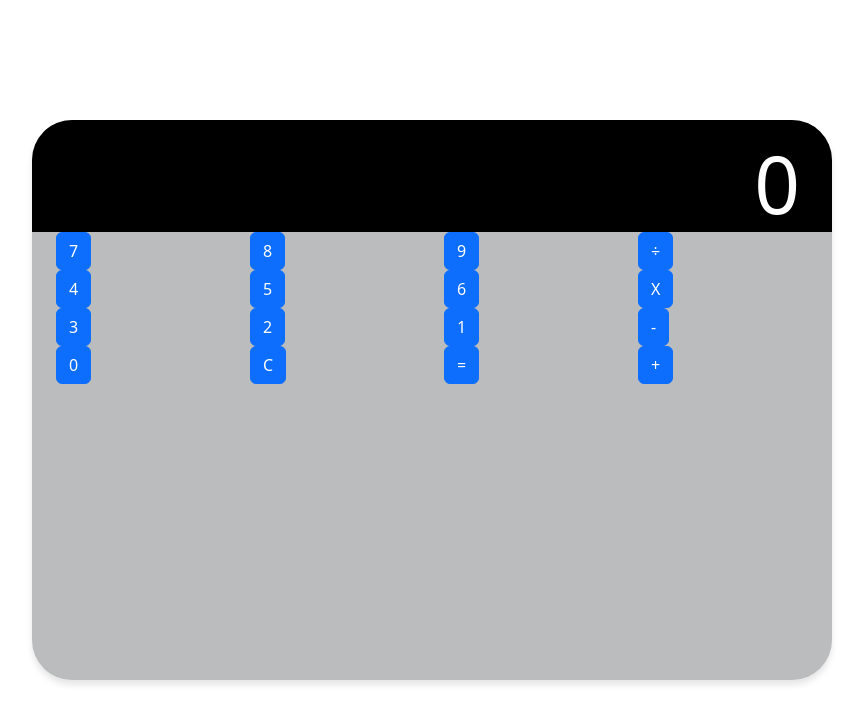
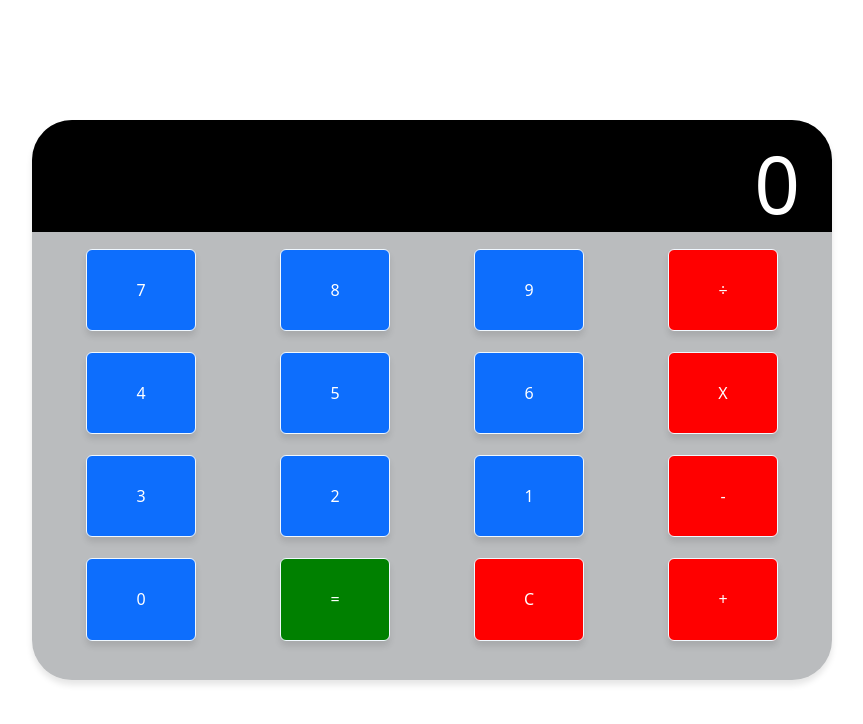
Before and after one commit to BenyHanonove/calculator, a React (Create React App) app: page / in a window 1280 px wide. Shown: the top 724 px of the page, without its empty margins (208-1071 px from the left). Built offline with nearby package versions, Linux system fonts and the light colour scheme.

Commit message:
Final figma for app

```diff
--- a/src/components/CalculatorButton/CalculatorButton.css
+++ b/src/components/CalculatorButton/CalculatorButton.css
@@ -1,3 +1,9 @@
-.buttonText{
-    font-size: 30px;
+.pad.btn.btn-primary{
+    height: 80%;
+    width: 65%;
+    margin-left: 17.5%;
+    margin-top: 10%;
+    text-align: center;
+    border-color: aliceblue;
+    box-shadow: 0 5px 6px rgba(0, 0, 0, 0.1);
 }
--- a/src/components/CalculatorButton/CalculatorButton.js
+++ b/src/components/CalculatorButton/CalculatorButton.js
@@ -4,8 +4,30 @@ import { Button } from "react-bootstrap";
 
 
 function CalculatorButton({value}) {
+
+    const buttonColorChooser = () =>{
+      const num = parseInt(value);
+
+      if(num || value === "0"){
+        return ""
+      }else{
+
+        if(value === "="){
+          return "green";
+        }else{
+          return "red";
+        }
+
+      }
+
+    };
+
+
+    const buttonStyle = {backgroundColor: buttonColorChooser()}
+
+
   return (
-        <Button>{value}</Button>
+        <Button className='pad' style={buttonStyle}>{value}</Button>
   )
 }
 
--- a/src/components/CalculatorPad/CalculatorPad.css
+++ b/src/components/CalculatorPad/CalculatorPad.css
@@ -4,3 +4,7 @@
     border-bottom-left-radius: 40px;
     border-bottom-right-radius: 40px;
 }
+
+.pad.row{
+    height: 23%;
+}
--- a/src/components/CalculatorPad/CalculatorPad.js
+++ b/src/components/CalculatorPad/CalculatorPad.js
@@ -10,7 +10,7 @@ function CalculatorPad() {
         ["7" ,"8" ,"9","÷"],
         ["4" ,"5" ,"6","X"],
         ["3" ,"2" ,"1","-"],
-        ["0" ,"C" ,"=","+"],
+        ["0" ,"=" ,"C","+"],
       ];
 
   return (
@@ -20,7 +20,7 @@ function CalculatorPad() {
                 <Row className='pad' key={rowIndex}>
                     {
                         row.map((buttonLabel ,buttonIndex)=>(
-                            <Col xs={3} key={`${row}/${buttonIndex}`}>
+                            <Col className='pad' xs={3} key={`${row}/${buttonIndex}`}>
                                 <CalculatorButton value={buttonLabel}/>
                             </Col>
                         ))
```
